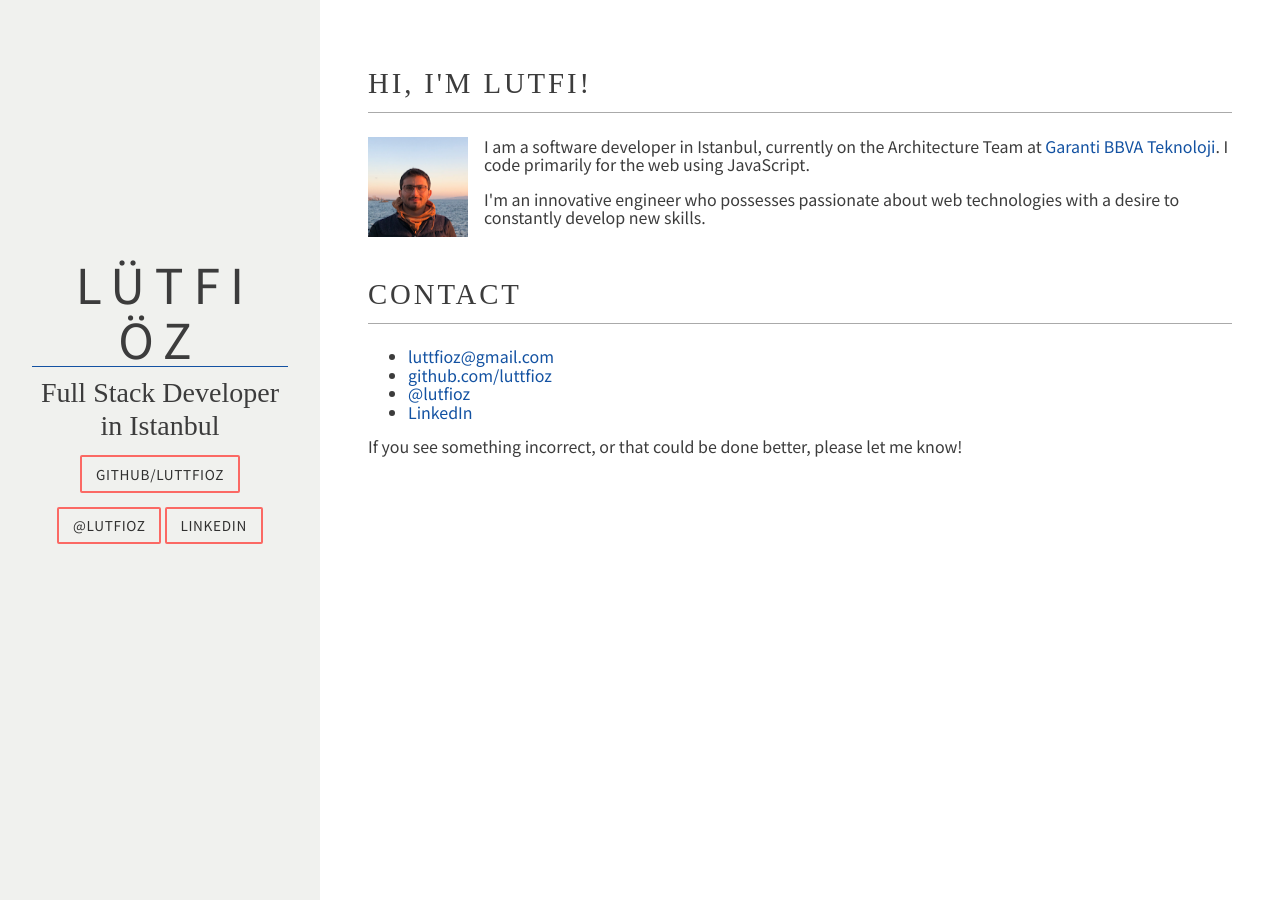
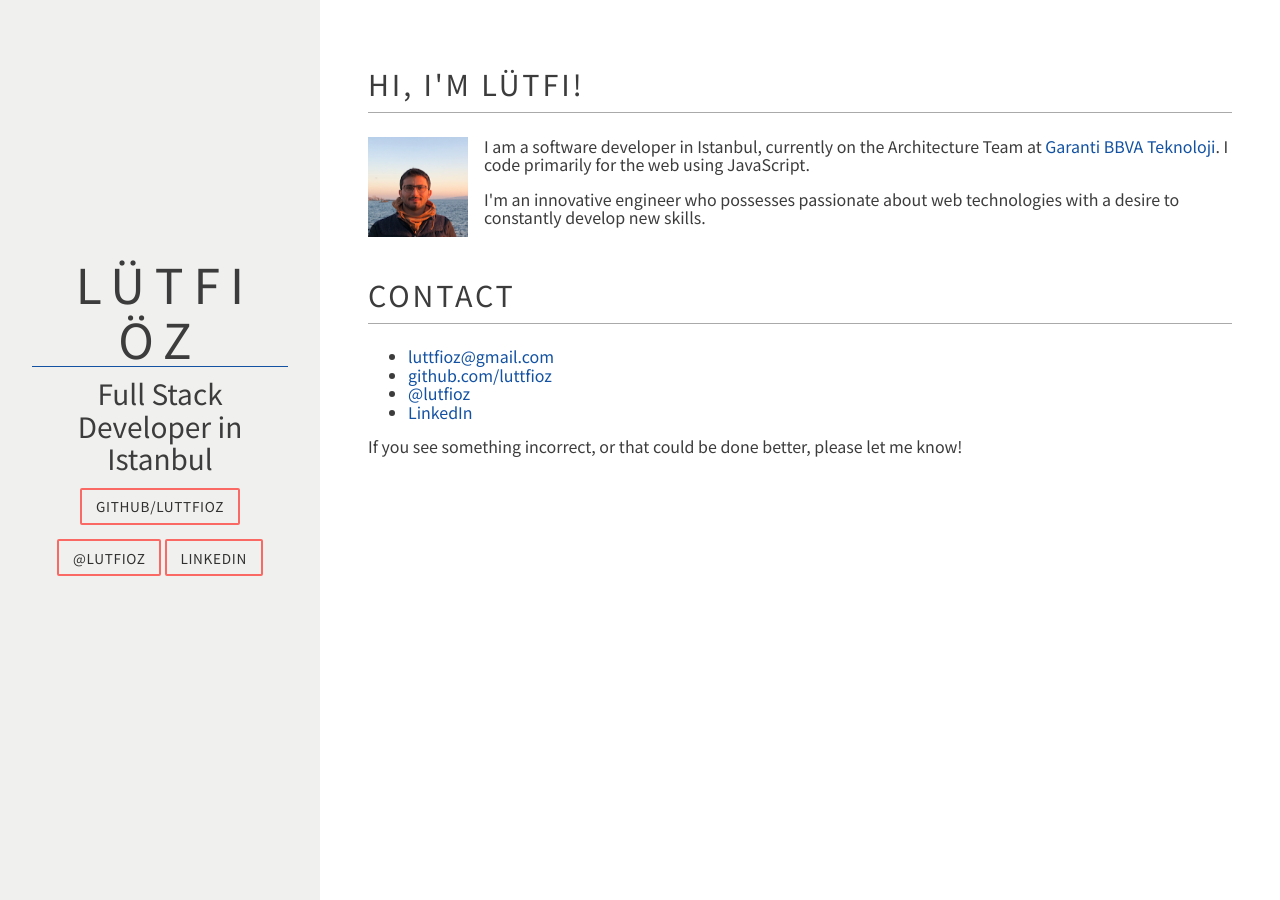
Before and after one commit to luttfioz/luttfioz.github.io, a Jekyll site: the page built from index.html, in a window 1280 px wide. Built offline with Jekyll 4.4.1, drawn with Linux system fonts in a browser that asks for light colours; nearby versions of some CDN libraries.

Commit message:
update name

```diff
--- a/css/main.scss
+++ b/css/main.scss
@@ -42,7 +42,7 @@ h2,
 h3,
 h4,
 h5 {
-    font-family: 'Ostrich Sans Rounded';
+    font-family: 'Noto Sans JP';
     font-weight: normal;
     color: $color-dark-gray;
 }
--- a/index.html
+++ b/index.html
@@ -4,7 +4,7 @@ published: true
 ---
 
 <div class="content-section">
-  <h2 class="content-subhead">Hi, I'm Lutfi!</h2>
+  <h2 class="content-subhead">Hi, I'm Lütfi!</h2>
   <div class="at-a-glance">
     <div class="pure-g">
       <div class="pure-u-1">
```
